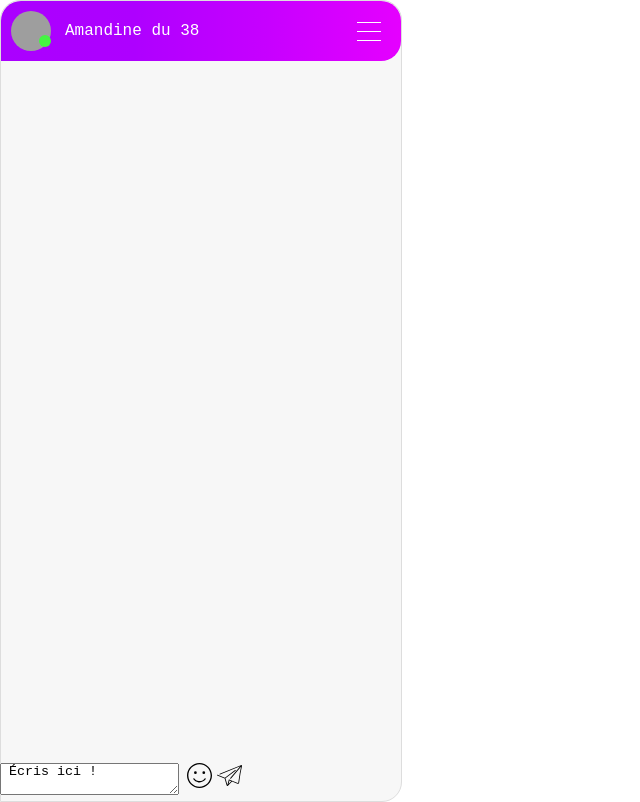
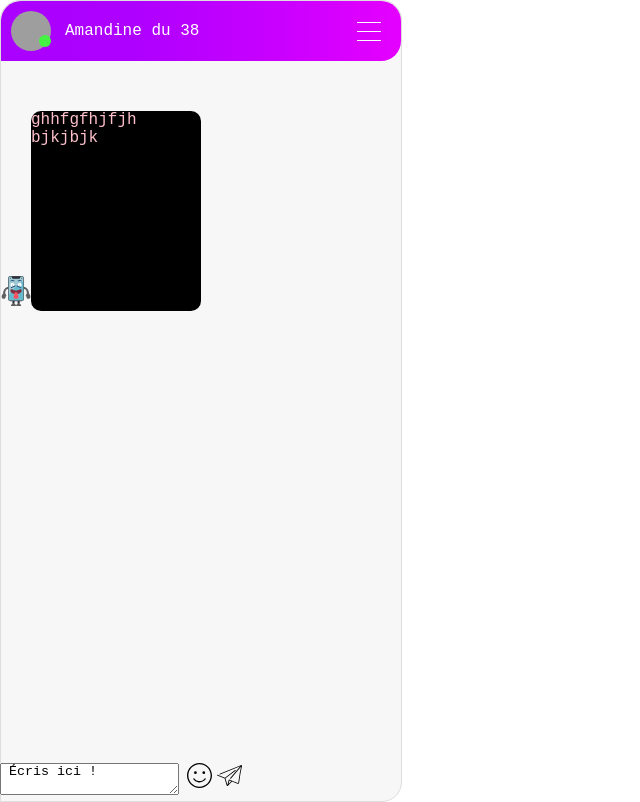
Before and after one commit to sylvanl/chat, a plain HTML site: page index.html in a window 1280 px wide. Shown: the whole page, without its empty margins (0-640 px from the left). Drawn offline with Linux system fonts and the light colour scheme; grey boxes are pictures that could not be loaded.

Commit message:
ajout avec partie de BArt

```diff
--- a/index.html
+++ b/index.html
@@ -33,10 +33,11 @@
     <div class="messages">
         <div class="mess1">
             <div class="profil1">
-
+                <img src="img/tongue.svg">
             </div>
             <div class="txt1">
-
+                ghhfgfhjfjh
+                bjkjbjk
             </div>
         </div>
         <div class="mess2">
--- a/style.css
+++ b/style.css
@@ -70,6 +70,31 @@
   justify-content: center;
   width: 16%;
   cursor: pointer;
+}
+
+/* ------------------ Chat content ---------------------- */
+
+.messages{
+  color: pink;
+  height: 600px;
+  width: 200px;
+}
+
+.mess1{
+  height: 250px;
+  display: flex;
+  align-items: flex-end;
+}
+
+.txt1{
+  background-color: black;
+  height: 200px;
+  border-radius: 10px;
+}
+
+.profil1{
+  width: 30px;
+  flex: 0 0 auto;
 }
 
 /* ------------------- Chat footer ---------------------- */
```
Lines whose indentation alone changed are shown as unchanged.
